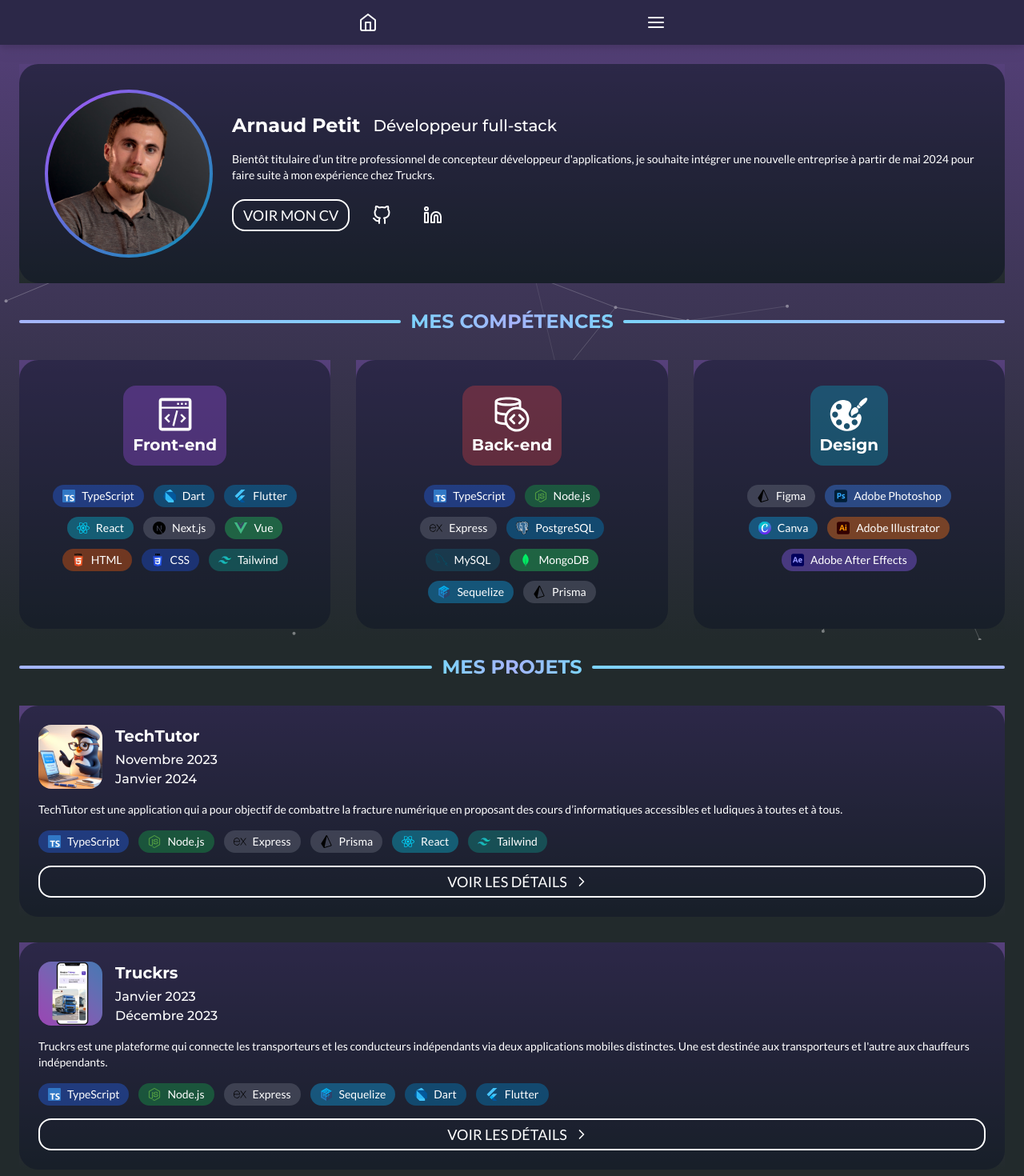
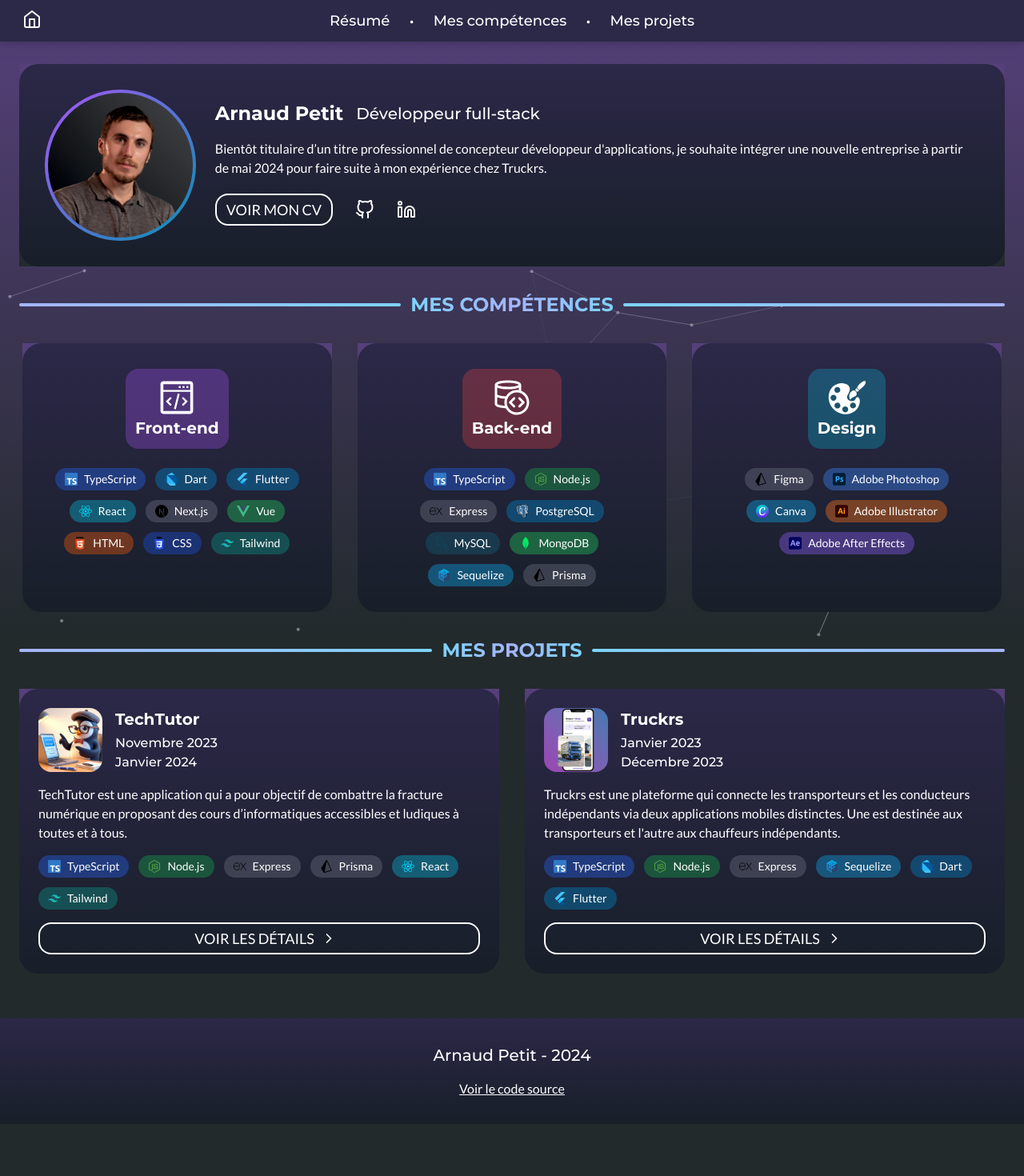
Before and after one commit to DotShark/portfolio, a Next.js app: page / in a window 1280 px wide. Shown: the top 1470 px of the page at 80% size. After the commit the page ends 1405 px from the top, so only its background shows below. Built offline with nearby package versions, Linux system fonts and the light colour scheme.

Commit message:
Made the website fully responsive

```diff
--- a/app/components/header.tsx
+++ b/app/components/header.tsx
@@ -20,14 +20,14 @@ export function Header({title, subtitle, description, resumeText, resumeUrl, git
       <div className="w-full bg-gray-900/60 rounded-3xl p-8 gap-6 flex flex-col items-center sm:hidden">
         <div className="rounded-full p-1 bg-gradient-to-br from-purple-500 to-cyan-600">
           <div className="rounded-full overflow-hidden">
-            <Image src="/avatar.jpg" alt="Avatar" width={128} height={128} quality={80} priority={true} />
+            <Image src="/avatar.jpg" alt="Avatar" width={128} height={128} quality={80} priority={false} />
           </div>
         </div>
         <div className="flex flex-col items-center gap-2">
           <h1 className={`text-2xl text-center ${montserratBold.className}`}>{title}</h1>
           <h2 className={`text-xl text-center ${montserratMedium.className}`} >{subtitle}</h2>
         </div>
-        <p className="text-sm">{description}</p>
+        <p className="text-base">{description}</p>
         <a className="w-full" href={resumeUrl}>
           <OutlinedButton text={resumeText} large={true} />
         </a>
@@ -43,7 +43,7 @@ export function Header({title, subtitle, description, resumeText, resumeUrl, git
       <div className="w-full bg-gray-900/60 rounded-3xl p-8 gap-6 flex flex-row items-center max-sm:hidden">
         <div className="rounded-full p-1 bg-gradient-to-br from-purple-500 to-cyan-600">
           <div className="rounded-full overflow-hidden">
-            <Image src="/avatar.jpg" alt="Avatar" width={256} height={256} quality={80} priority={true} />
+            <Image src="/avatar.jpg" alt="Avatar" width={256} height={256} quality={80} priority={false} />
           </div>
         </div>
         <div className="flex flex-col items-start gap-4">
@@ -51,11 +51,12 @@ export function Header({title, subtitle, description, resumeText, resumeUrl, git
             <h1 className={`text-2xl text-center ${montserratBold.className}`}>{title}</h1>
             <h2 className={`text-xl text-center ${montserratMedium.className}`} >{subtitle}</h2>
           </div>
-          <p className="text-sm">{description}</p>
-          <div className="flex flex-row gap-4 items-center">
-            <a className="w-full" href={resumeUrl}>
+          <p className="text-base">{description}</p>
+          <div className="flex flex-row gap-1 items-center">
+            <a href={resumeUrl}>
               <OutlinedButton text={resumeText} large={false} />
             </a>
+            <div className="w-2"></div>
             <a className="p-3 rounded-full hover:bg-gray-500/30 transition-colors" href={githubUrl} aria-label="GitHub">
               <FiGithub size={24} />
             </a>
--- a/app/components/nav-menu.tsx
+++ b/app/components/nav-menu.tsx
@@ -5,6 +5,7 @@ import ClickAwayListener from "react-click-away-listener";
 import { FiHome, FiMenu } from "react-icons/fi";
 import { Section } from "../lib/section";
 import Link from "next/link";
+import { montserratMedium } from "../lib/fonts";
 
 type NavMenuProps = {
   sections: Section[]
@@ -26,8 +27,30 @@ export function NavMenu({sections}: NavMenuProps) {
   return (
     <ClickAwayListener onClickAway={closeMenu}>
       <nav className="fixed z-10 w-screen flex flex-col items-center">
-        <div className="w-full bg-[#2C2848] drop-shadow-lg flex flex-row justify-center">
-          <div className="grow max-w-md flex flex-row">
+        <div className="w-full bg-[#2C2848] drop-shadow-lg max-md:hidden flex flex-row justify-center">
+          <div className="grow md:max-w-screen-md lg:max-w-screen-lg xl:max-w-screen-xl flex flex-row justify-center relative">
+            <Link href="/" aria-label="Accueil">
+              <div className="absolute left-4 top-0 bottom-0 p-3 rounded-full hover:bg-gray-500/30 transition-colors">
+                <FiHome size={24} />
+              </div>
+            </Link>
+            <ul className="p-3 flex flex-row gap-6">
+              {
+                sections.reduce((sectionsElements: JSX.Element[], section, index) => {
+                  sectionsElements.push(
+                    <li className={`${montserratMedium.className} text-lg uppercase hover:text-cyan-200 transition-colors`}>
+                      <button onClick={() => handleNavClick(section.ref)}>{section.title}</button>
+                    </li>
+                  );
+                  if (index < sections.length - 1) sectionsElements.push(<li className={`${montserratMedium.className} text-xl uppercase`}>•</li>)
+                  return sectionsElements;
+                }, [])
+              }
+            </ul>
+          </div>
+        </div>
+        <div className="w-full bg-[#2C2848] drop-shadow-lg flex flex-row justify-center md:hidden">
+          <div className="grow max-w-md sm:max-w-screen-sm flex flex-row">
             <Link href="/" className="px-4" aria-label="Accueil">
               <div className="p-4 rounded-full hover:bg-gray-500/30 transition-colors">
                 <FiHome size={24} />
@@ -41,8 +64,8 @@ export function NavMenu({sections}: NavMenuProps) {
             </button>
           </div>
         </div>
-        <div className={`w-screen ${displayMenu ? "h-32" : "h-0"} transition-all bg-gray-900/60 backdrop-blur-sm overflow-hidden flex flex-row justify-center`}>
-          <ul className="grow max-w-md px-8 flex flex-col">
+        <div className={`w-screen ${displayMenu ? "h-32" : "h-0"} transition-all bg-gray-900/60 backdrop-blur-sm overflow-hidden flex flex-row justify-center md:hidden`}>
+          <ul className="grow max-w-md sm:max-w-screen-sm px-8 flex flex-col">
             {
               sections.map((section) => (
                 <li key={section.title} className="py-2 hover:text-cyan-200 transition-colors">
--- a/app/components/particles-mask.tsx
+++ b/app/components/particles-mask.tsx
@@ -1,6 +1,6 @@
 export function ParticlesMask({children}: {children: any}) {
   return (
-    <div className="w-full bg-dark-gradient">
+    <div className="w-full h-full bg-dark-gradient">
       {children}
     </div>
   );
--- a/app/components/project-card.tsx
+++ b/app/components/project-card.tsx
@@ -11,7 +11,7 @@ type ProjectCardProps = Project & {showButton: boolean};
 export function ProjectCard({slug, name, period, imagePath, shortDescription, usedSkills, showButton}: ProjectCardProps) {
   return (
     <ParticlesMask>
-      <div className="w-full rounded-3xl bg-gray-900/60 p-6 flex flex-col items-start justify-center gap-4">
+      <div className="w-full h-full rounded-3xl bg-gray-900/60 p-6 flex flex-col items-start justify-center gap-4">
         <div className="flex flex-row items-center justify-start gap-4">
           <div className="rounded-2xl overflow-hidden">
             <Image src={imagePath} alt={name} width={80} height={80} priority={false} />
@@ -26,7 +26,7 @@ export function ProjectCard({slug, name, period, imagePath, shortDescription, us
           </div>
         </div>
         {
-          shortDescription && <p className="text-sm">{shortDescription}</p>
+          shortDescription && <p className="text-base">{shortDescription}</p>
         }
         <div className="flex flex-raw flex-wrap items-center justify-start gap-3">
           {
--- a/app/components/project-description.tsx
+++ b/app/components/project-description.tsx
@@ -8,9 +8,9 @@ export function ProjectDescription({description}: {description?: string}) {
       <div className="w-full p-4 rounded-3xl bg-gray-900/60">
         <Markdown
           components={{
-            h2: ({children}) => <h2 className={`text-lg mb-2 ${montserratBold.className}`}>{children}</h2>,
-            p: ({children}) => <p className="text-sm mb-2">{children}</p>,
-            ul: ({children}) => <ul className="text-sm mb-2">{children}</ul>,
+            h2: ({children}) => <h2 className={`text-xl mb-2 ${montserratBold.className}`}>{children}</h2>,
+            p: ({children}) => <p className="text-base mb-2">{children}</p>,
+            ul: ({children}) => <ul className="text-base mb-2">{children}</ul>,
             li: ({children}) => (
               <div className="flex flex-row gap-2">
                 <p>•</p>
--- a/app/page.tsx
+++ b/app/page.tsx
@@ -46,9 +46,10 @@ export default function HomePage() {
         </section>
         <section ref={skillsSection.ref} className="w-full flex flex-col gap-8 scroll-m-20">
           <Title text="Mes compétences" />
-          <div className="grid grid-cols-1 sm:grid-cols-2 lg:grid-cols-3 gap-8 place-items-stretch">
+          <div className="flex flex-row flex-wrap justify-center items-stretch gap-8">
             {
               skillCategories.map(({iconPath, color, title, skills}, key) => (
+                <div className="basis-full sm:basis-[calc(50%-1rem)] lg:basis-[calc(33.33333333%-1.5rem)]">
                   <SkillsList
                     key={key}
                     iconPath={iconPath}
@@ -56,14 +57,17 @@ export default function HomePage() {
                     title={title}
                     skills={skills}
                   />
+                </div>
               ))
             }
           </div>
         </section>
         <section ref={projectsSection.ref} className="w-full flex flex-col gap-8 scroll-m-20">
           <Title text="Mes projets" />
+          <div className="flex flex-row flex-wrap justify-center items-stretch gap-8">
             {
               projects.map(({slug, name, period, imagePath, shortDescription, usedSkills}, key) => (
+                <div className="basis-full lg:basis-[calc(50%-1rem)]">
                   <ProjectCard
                     key={key}
                     slug={slug}
@@ -74,14 +78,16 @@ export default function HomePage() {
                     usedSkills={usedSkills}
                     showButton={true}
                   />
+                </div>
               ))
             }
+          </div>
         </section>
       </main>
       <Footer
         name="Arnaud Petit"
         year="2024"
-        sourceUrl="https://github.com/DotShark/portfolio_dev"
+        sourceUrl="https://github.com/DotShark/portfolio"
       />
       <div className="fixed w-screen h-screen bg-dark-gradient -z-10"></div>
       <LinkedParticles />
--- a/app/projects/[slug]/page.tsx
+++ b/app/projects/[slug]/page.tsx
@@ -47,12 +47,12 @@ export default function ProjectPage({params}: {params: ProjectPageParams}) {
             showButton={false}
           />
         </section>
-        <section ref={descriptionSection.ref} className="w-full flex flex-col gap-3 scroll-m-20">
+        <section ref={descriptionSection.ref} className="w-full flex flex-col gap-4 scroll-m-20">
           <Title text="Le projet" />
           <ProjectDescription description={longDescription ?? shortDescription} />
         </section>
         {
-          links && <section ref={linksSection.ref} className="w-full flex flex-col gap-3 scroll-m-20">
+          links && <section ref={linksSection.ref} className="w-full flex flex-col gap-4 scroll-m-20">
             <Title text="Liens" />
             {
               links?.map((link, key) => (
@@ -67,7 +67,7 @@ export default function ProjectPage({params}: {params: ProjectPageParams}) {
       <Footer
         name="Arnaud Petit"
         year="2024"
-        sourceUrl="https://github.com/DotShark/portfolio_dev"
+        sourceUrl="https://github.com/DotShark/portfolio"
       />
       <div className="fixed w-screen h-screen bg-dark-gradient -z-10"></div>
       <LinkedParticles />
```
Lines whose indentation alone changed are shown as unchanged.
